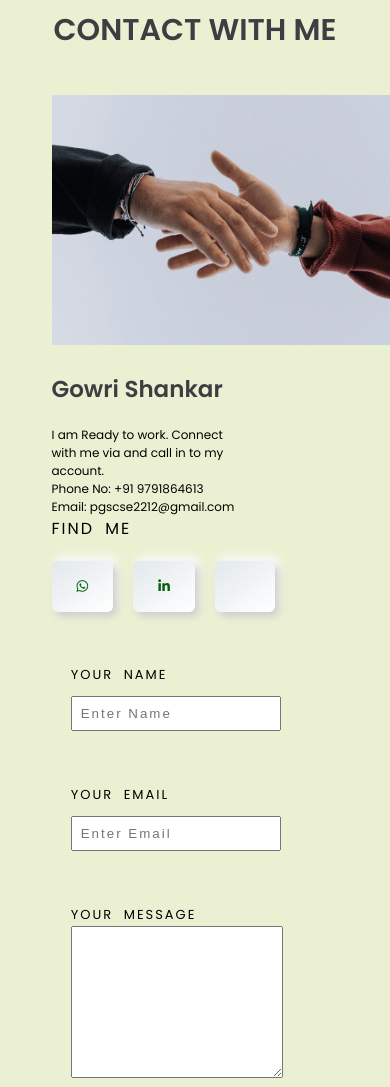
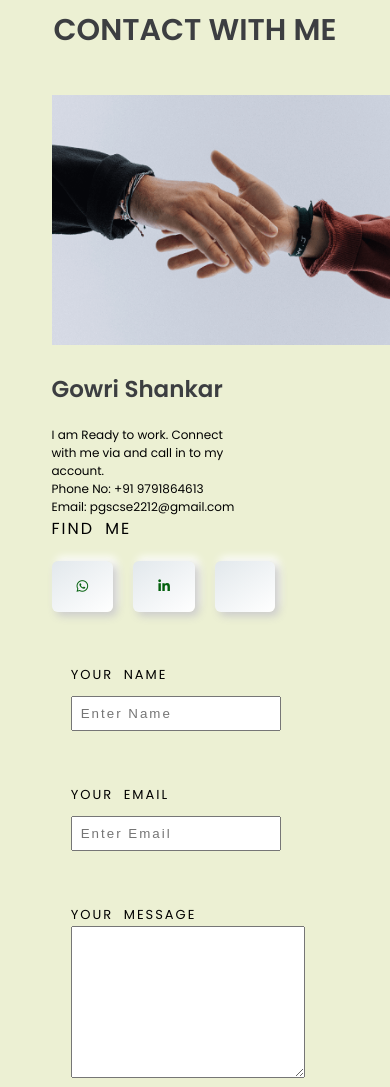
Before and after one commit to Gowrishankar0606/GowriShankar, a React (Create React App) app: page / in a window 390 px wide. Shown: the part 10913-12000 px from the top of the page. Built offline with nearby package versions, Linux system fonts and the light colour scheme.

Commit message:
whenwillchange

```diff
--- a/src/component/Contact/Contact.css
+++ b/src/component/Contact/Contact.css
@@ -99,7 +99,7 @@ input{
     padding-left:2px;
   }
   textarea {
-    width: 104%;
+    width: 115%;
     box-sizing: border-box;
   }
   .Contact .details h1 {
```
